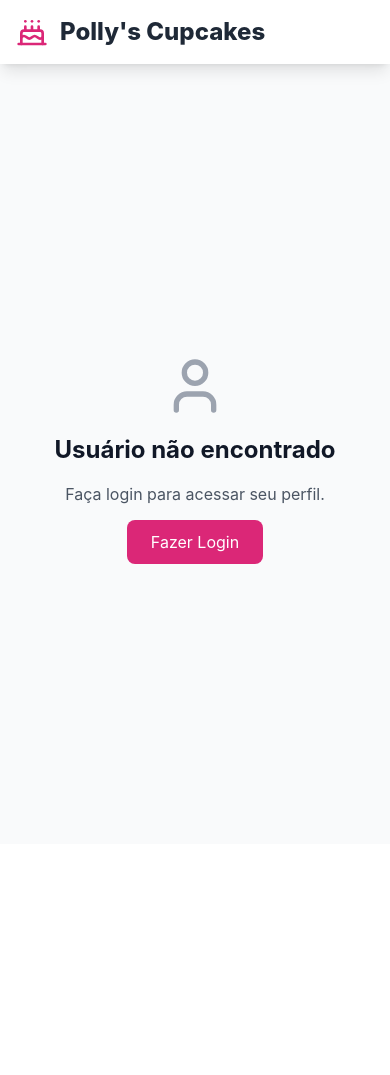
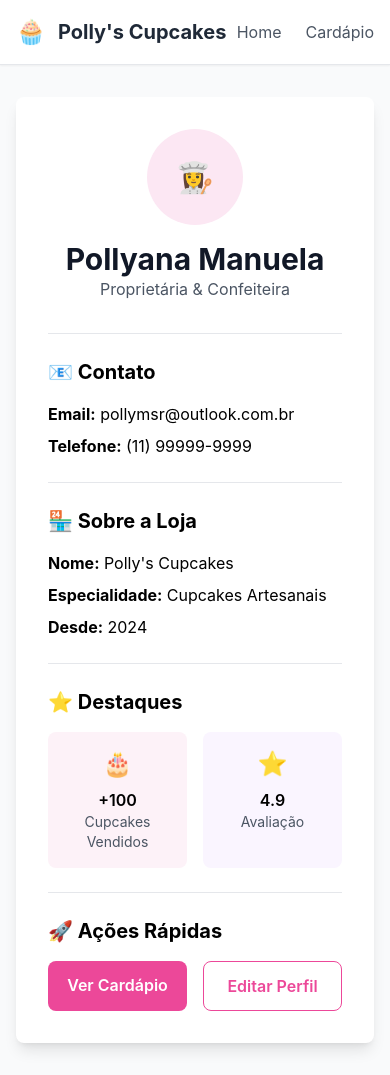
Before and after one commit to pollymsr/PIT-CupCake-2025, a React (Vite) app: page /perfil in a window 390 px wide. Before the commit the page ends 844 px from the top, so only its background shows below. Built offline with nearby package versions, Linux system fonts and the light colour scheme.

Commit message:
PERFIL POLLY

```diff
--- a/Profile.tsx
+++ b/Profile.tsx
@@ -1,215 +1,91 @@
-// Profile.tsx - VERSÃO CORRIGIDA
-import React, { useState, useEffect } from 'react';
-import { Link } from 'wouter'; // ← REMOVI useLocation
-import { Cake, User, Mail, Package, Calendar, LogOut } from 'lucide-react';
-
-interface UserData {
-  id: string;
-  name: string;
-  email: string;
-  role: string;
-  createdAt: string;
-}
+// Profile.tsx - VERSÃO SIMPLES E FUNCIONAL
+import React from 'react';
+import { Link } from 'wouter';
 
 export default function Profile() {
-  const [user, setUser] = useState<UserData | null>(null);
-  const [loading, setLoading] = useState(true);
-
-  useEffect(() => {
-    // Recuperar dados do usuário do localStorage
-    const userData = localStorage.getItem('currentUser');
-    if (userData) {
-      setUser(JSON.parse(userData));
-    }
-    setLoading(false);
-  }, []);
-
-  const handleLogout = () => {
-    localStorage.removeItem('currentUser');
-    window.location.href = '/'; // ← USEI window.location.href
-  };
-
-  if (loading) {
-    return (
-      <div className="min-h-screen bg-gray-50 flex items-center justify-center">
-        <div className="text-center">
-          <Cake className="w-12 h-12 text-pink-600 mx-auto mb-4 animate-bounce" />
-          <p className="text-gray-600">Carregando...</p>
-        </div>
-      </div>
-    );
-  }
-
-  if (!user) {
-    return (
-      <div className="min-h-screen bg-gray-50 flex flex-col">
-        <header className="sticky top-0 z-50 bg-white shadow-lg">
-          <div className="container mx-auto px-4 py-4 flex justify-between items-center">
-            <Link href="/" className="flex items-center space-x-3">
-              <Cake className="w-8 h-8 text-pink-600" />
-              <h1 className="text-2xl font-extrabold text-gray-800">Polly's Cupcakes</h1>
-            </Link>
-          </div>
-        </header>
-
-        <div className="flex-1 flex items-center justify-center py-12 px-4">
-          <div className="text-center">
-            <User className="w-16 h-16 text-gray-400 mx-auto mb-4" />
-            <h2 className="text-2xl font-bold text-gray-900 mb-4">Usuário não encontrado</h2>
-            <p className="text-gray-600 mb-6">Faça login para acessar seu perfil.</p>
-            <Link href="/login" className="bg-pink-600 text-white px-6 py-3 rounded-lg hover:bg-pink-700 transition-colors">
-              Fazer Login
-            </Link>
-          </div>
-        </div>
-      </div>
-    );
-  }
-
   return (
     <div className="min-h-screen bg-gray-50">
       {/* Header */}
-      <header className="sticky top-0 z-50 bg-white shadow-lg">
-        <div className="container mx-auto px-4 py-4 flex justify-between items-center">
-          <Link href="/" className="flex items-center space-x-3">
-            <Cake className="w-8 h-8 text-pink-600" />
-            <h1 className="text-2xl font-extrabold text-gray-800">Polly's Cupcakes</h1>
-          </Link>
-          <nav className="flex items-center space-x-6">
-            <Link href="/" className="text-gray-600 hover:text-pink-600 transition-colors">
-              Home
+      <header className="bg-white shadow-sm border-b">
+        <div className="container mx-auto px-4 py-4">
+          <div className="flex justify-between items-center">
+            <Link href="/" className="flex items-center space-x-3">
+              <span className="text-2xl">🧁</span>
+              <h1 className="text-xl font-bold text-gray-800">Polly's Cupcakes</h1>
             </Link>
-            <Link href="/menu" className="text-gray-600 hover:text-pink-600 transition-colors">
-              Cardápio
-            </Link>
-          </nav>
+            <nav className="flex space-x-6">
+              <Link href="/" className="text-gray-600 hover:text-pink-600">Home</Link>
+              <Link href="/menu" className="text-gray-600 hover:text-pink-600">Cardápio</Link>
+            </nav>
+          </div>
         </div>
       </header>
 
-      {/* Profile Content */}
-      <div className="container mx-auto px-4 py-8">
-        <div className="max-w-4xl mx-auto">
-          {/* Header do Perfil */}
-          <div className="bg-white rounded-2xl shadow-lg p-8 mb-8">
-            <div className="flex items-center space-x-6">
-              <div className="w-20 h-20 bg-pink-100 rounded-full flex items-center justify-center">
-                <User className="w-10 h-10 text-pink-600" />
-              </div>
-              <div>
-                <h1 className="text-3xl font-bold text-gray-900">{user.name}</h1>
-                <p className="text-gray-600 flex items-center space-x-2 mt-1">
-                  <Mail className="w-4 h-4" />
-                  <span>{user.email}</span>
-                </p>
-                <p className="text-gray-500 text-sm mt-2 flex items-center space-x-2">
-                  <Calendar className="w-4 h-4" />
-                  <span>Membro desde {new Date(user.createdAt).toLocaleDateString('pt-BR')}</span>
-                </p>
-              </div>
+      {/* Conteúdo do Perfil */}
+      <div className="container mx-auto px-4 py-8 max-w-2xl">
+        <div className="bg-white rounded-lg shadow-lg p-8">
+          {/* Foto e Nome */}
+          <div className="text-center mb-8">
+            <div className="w-24 h-24 bg-pink-100 rounded-full flex items-center justify-center mx-auto mb-4">
+              <span className="text-3xl">👩‍🍳</span>
             </div>
+            <h1 className="text-3xl font-bold text-gray-900">Pollyana Manuela</h1>
+            <p className="text-gray-600">Proprietária & Confeiteira</p>
           </div>
 
-          {/* Grid de Opções */}
-          <div className="grid md:grid-cols-2 gap-6">
-            {/* Pedidos Recentes */}
-            <div className="bg-white rounded-2xl shadow-lg p-6">
-              <div className="flex items-center space-x-3 mb-4">
-                <Package className="w-6 h-6 text-pink-600" />
-                <h2 className="text-xl font-bold text-gray-900">Meus Pedidos</h2>
-              </div>
-              <div className="text-center py-8">
-                <Package className="w-12 h-12 text-gray-300 mx-auto mb-3" />
-                <p className="text-gray-500">Nenhum pedido realizado ainda</p>
-                <Link
-                  href="/menu"
-                  className="inline-block mt-4 bg-pink-600 text-white px-4 py-2 rounded-lg hover:bg-pink-700 transition-colors"
-                >
-                  Fazer Primeiro Pedido
-                </Link>
+          {/* Informações */}
+          <div className="space-y-6">
+            <div className="border-t pt-6">
+              <h2 className="text-xl font-bold mb-4">📧 Contato</h2>
+              <div className="space-y-2">
+                <p><strong>Email:</strong> pollymsr@outlook.com.br</p>
+                <p><strong>Telefone:</strong> (11) 99999-9999</p>
               </div>
             </div>
 
-            {/* Informações da Conta */}
-            <div className="bg-white rounded-2xl shadow-lg p-6">
-              <div className="flex items-center space-x-3 mb-4">
-                <User className="w-6 h-6 text-pink-600" />
-                <h2 className="text-xl font-bold text-gray-900">Informações da Conta</h2>
-              </div>
-              <div className="space-y-4">
-                <div>
-                  <label className="block text-sm font-medium text-gray-700 mb-1">Nome</label>
-                  <p className="text-gray-900 bg-gray-50 p-3 rounded-lg">{user.name}</p>
-                </div>
-                <div>
-                  <label className="block text-sm font-medium text-gray-700 mb-1">E-mail</label>
-                  <p className="text-gray-900 bg-gray-50 p-3 rounded-lg">{user.email}</p>
-                </div>
-                <div>
-                  <label className="block text-sm font-medium text-gray-700 mb-1">Tipo de Conta</label>
-                  <p className="text-gray-900 bg-gray-50 p-3 rounded-lg capitalize">{user.role}</p>
-                </div>
+            <div className="border-t pt-6">
+              <h2 className="text-xl font-bold mb-4">🏪 Sobre a Loja</h2>
+              <div className="space-y-2">
+                <p><strong>Nome:</strong> Polly's Cupcakes</p>
+                <p><strong>Especialidade:</strong> Cupcakes Artesanais</p>
+                <p><strong>Desde:</strong> 2024</p>
               </div>
             </div>
 
-            {/* Cupons e Promoções */}
-            <div className="bg-white rounded-2xl shadow-lg p-6">
-              <div className="flex items-center space-x-3 mb-4">
-                <Cake className="w-6 h-6 text-pink-600" />
-                <h2 className="text-xl font-bold text-gray-900">Cupons Especiais</h2>
-              </div>
-              <div className="space-y-3">
-                <div className="bg-pink-50 border border-pink-200 rounded-lg p-4">
-                  <h3 className="font-semibold text-pink-800">Bem-vindo(a)!</h3>
-                  <p className="text-pink-600 text-sm">10% OFF no primeiro pedido</p>
-                  <p className="text-pink-500 text-xs mt-1">Cupom: BEMVINDO10</p>
+            <div className="border-t pt-6">
+              <h2 className="text-xl font-bold mb-4">⭐ Destaques</h2>
+              <div className="grid grid-cols-2 gap-4">
+                <div className="bg-pink-50 p-4 rounded-lg text-center">
+                  <div className="text-2xl mb-2">🎂</div>
+                  <p className="font-semibold">+100</p>
+                  <p className="text-sm text-gray-600">Cupcakes Vendidos</p>
                 </div>
-                <div className="bg-purple-50 border border-purple-200 rounded-lg p-4">
-                  <h3 className="font-semibold text-purple-800">Fidelidade</h3>
-                  <p className="text-purple-600 text-sm">A cada 5 pedidos, ganhe 1 cupcake</p>
+                <div className="bg-purple-50 p-4 rounded-lg text-center">
+                  <div className="text-2xl mb-2">⭐</div>
+                  <p className="font-semibold">4.9</p>
+                  <p className="text-sm text-gray-600">Avaliação</p>
                 </div>
               </div>
             </div>
 
             {/* Ações Rápidas */}
-            <div className="bg-white rounded-2xl shadow-lg p-6">
-              <div className="flex items-center space-x-3 mb-4">
-                <span className="w-6 h-6 text-pink-600">⚡</span>
-                <h2 className="text-xl font-bold text-gray-900">Ações Rápidas</h2>
-              </div>
-              <div className="space-y-3">
+            <div className="border-t pt-6">
+              <h2 className="text-xl font-bold mb-4">🚀 Ações Rápidas</h2>
+              <div className="grid grid-cols-2 gap-4">
                 <Link
                   href="/menu"
-                  className="block w-full text-center bg-pink-600 text-white py-3 rounded-lg hover:bg-pink-700 transition-colors font-semibold"
+                  className="bg-pink-500 text-white text-center py-3 rounded-lg hover:bg-pink-600 font-semibold"
                 >
-                  Fazer Novo Pedido
+                  Ver Cardápio
                 </Link>
                 <Link
                   href="/contato"
-                  className="block w-full text-center border border-pink-600 text-pink-600 py-3 rounded-lg hover:bg-pink-50 transition-colors font-semibold"
+                  className="border border-pink-500 text-pink-500 text-center py-3 rounded-lg hover:bg-pink-50 font-semibold"
                 >
-                  Alterar Dados
+                  Editar Perfil
                 </Link>
-                <button
-                  onClick={handleLogout}
-                  className="w-full flex items-center justify-center space-x-2 text-gray-600 py-3 rounded-lg hover:bg-gray-100 transition-colors font-semibold"
-                >
-                  <LogOut className="w-4 h-4" />
-                  <span>Sair da Conta</span>
-                </button>
               </div>
             </div>
-          </div>
-
-          {/* Seção de Pedidos em Destaque */}
-          <div className="mt-8 bg-gradient-to-r from-pink-500 to-purple-600 rounded-2xl p-8 text-white text-center">
-            <h2 className="text-2xl font-bold mb-4">Experimente Nossos Sabores Exclusivos!</h2>
-            <p className="mb-6 opacity-90">Descubra por que somos a confeitaria mais amada da cidade</p>
-            <Link
-              href="/menu"
-              className="bg-white text-pink-600 px-8 py-3 rounded-full hover:bg-gray-100 transition-colors font-bold text-lg inline-block"
-            >
-              Explorar Cardápio
-            </Link>
           </div>
         </div>
       </div>
```
